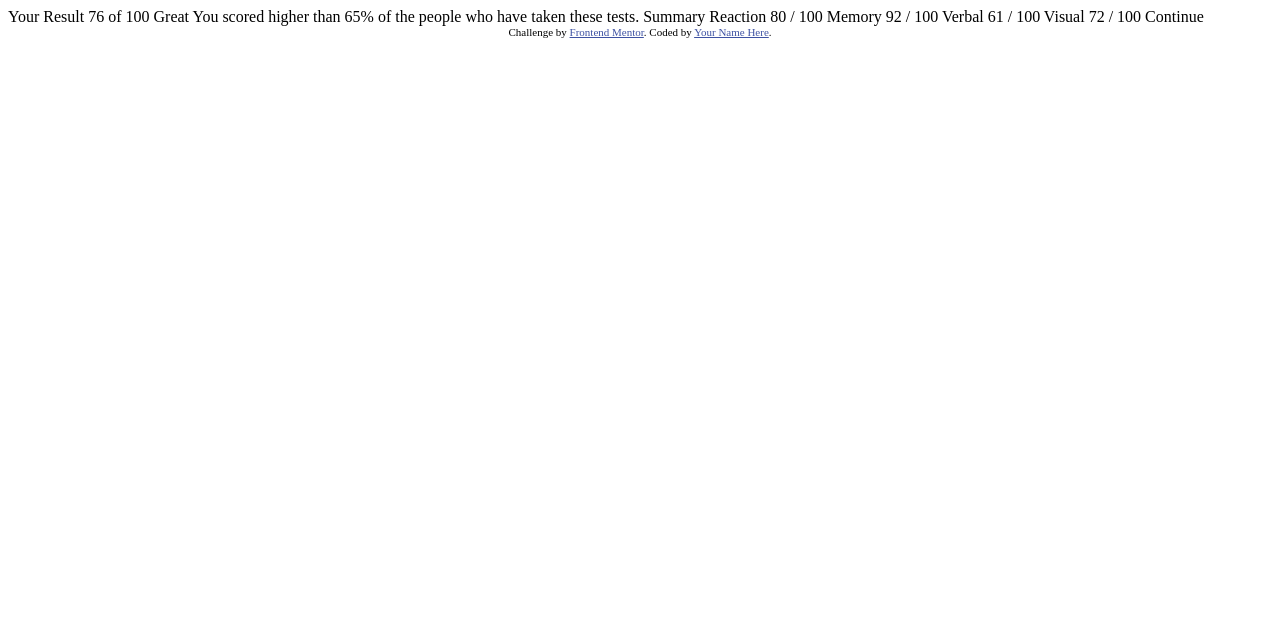
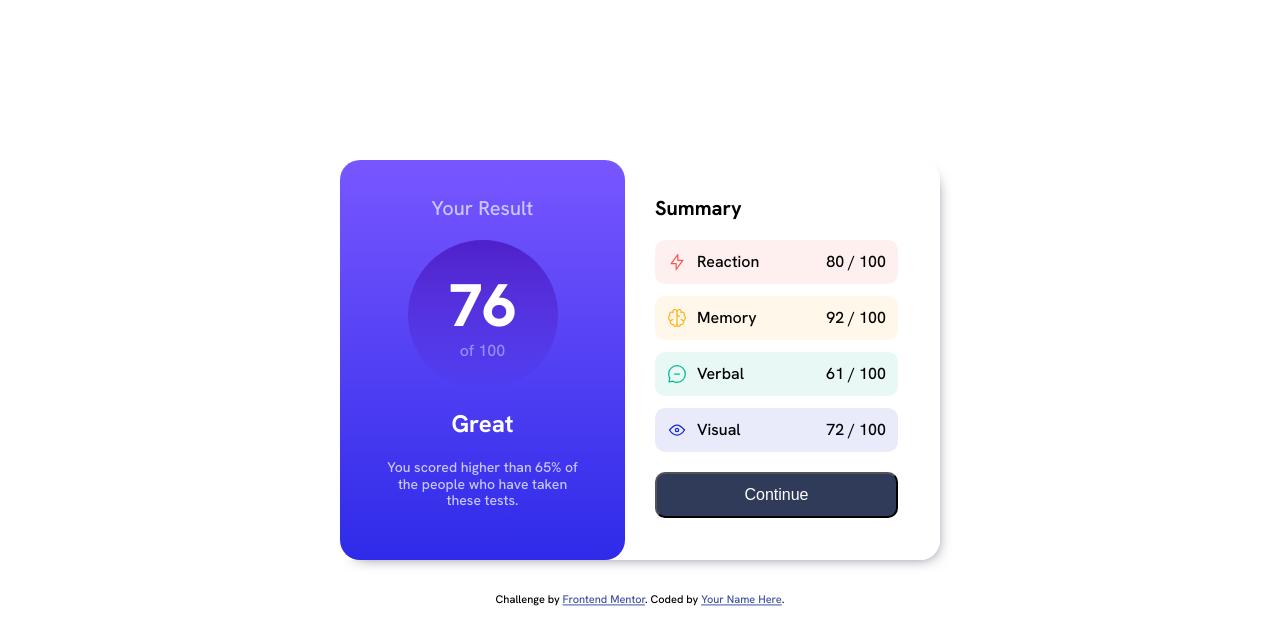
Before and after one commit to Jan-Dyndor/Frontend-Mentor, a plain HTML site: page results-summary-component-main/index.html in a window 1280 px wide. Drawn offline with Linux system fonts and the light colour scheme.

Commit message:
setting desktop version

```diff
--- a/results-summary-component-main/index.html
+++ b/results-summary-component-main/index.html
@@ -1,47 +1,170 @@
 <!DOCTYPE html>
 <html lang="en">
   <head>
-  <meta charset="UTF-8">
-  <meta name="viewport" content="width=device-width, initial-scale=1.0"> <!-- displays site properly based on user's device -->
-
-  <link rel="icon" type="image/png" sizes="32x32" href="./assets/images/favicon-32x32.png">
+    <meta charset="UTF-8" />
+    <meta name="viewport" content="width=device-width, initial-scale=1.0" />
+    <!-- displays site properly based on user's device -->
+    <link rel="preconnect" href="https://fonts.googleapis.com" />
+    <link rel="preconnect" href="https://fonts.gstatic.com" crossorigin />
+    <link
+      href="https://fonts.googleapis.com/css2?family=Hanken+Grotesk:wght@500;700;800&display=swap"
+      rel="stylesheet"
+    />
+    <link
+      rel="icon"
+      type="image/png"
+      sizes="32x32"
+      href="./assets/images/favicon-32x32.png"
+    />
 
     <title>Frontend Mentor | Results summary component</title>
 
     <!-- Feel free to remove these styles or customise in your own stylesheet 👍 -->
     <style>
-    .attribution { font-size: 11px; text-align: center; }
-    .attribution a { color: hsl(228, 45%, 44%); }
+      .attribution {
+        font-size: 11px;
+        text-align: center;
+      }
+      .attribution a {
+        color: hsl(228, 45%, 44%);
+      }
     </style>
+    <link rel="stylesheet" href="./style/style.css" />
   </head>
   <body>
+    <div class="Container">
+      <div class="rightContainer">
+        <p class="header">Your Result</p>
+        <div class="roundScore">
+          <p class="mainScore">76</p>
+          <p class="maxPoints">of 100</p>
+        </div>
+        <div class="textBox">
+          <span class="Great">Great</span>
+          <p class="text">
+            You scored higher than 65% of the people who have taken these tests.
+          </p>
+        </div>
+      </div>
+      <div class="leftContainer">
+        <span class="Summary">Summary</span>
+        <ul class="list">
+          <li class="list1">
+            <div class="iconText">
+              <svg
+                xmlns="http://www.w3.org/2000/svg"
+                width="20"
+                height="20"
+                fill="none"
+                viewBox="0 0 20 20"
+              >
+                <path
+                  stroke="#F55"
+                  stroke-linecap="round"
+                  stroke-linejoin="round"
+                  stroke-width="1.25"
+                  d="M10.833 8.333V2.5l-6.666 9.167h5V17.5l6.666-9.167h-5Z"
+                />
+              </svg>
+              <p>Reaction</p>
+            </div>
+            <p><span class="points">80</span> / 100</p>
+          </li>
+          <li class="list2">
+            <div class="iconText">
+              <svg
+                xmlns="http://www.w3.org/2000/svg"
+                width="20"
+                height="20"
+                fill="none"
+                viewBox="0 0 20 20"
+              >
+                <path
+                  stroke="#FFB21E"
+                  stroke-linecap="round"
+                  stroke-linejoin="round"
+                  stroke-width="1.25"
+                  d="M5.833 11.667a2.5 2.5 0 1 0 .834 4.858"
+                />
+                <path
+                  stroke="#FFB21E"
+                  stroke-linecap="round"
+                  stroke-linejoin="round"
+                  stroke-width="1.25"
+                  d="M3.553 13.004a3.333 3.333 0 0 1-.728-5.53m.025-.067a2.083 2.083 0 0 1 2.983-2.824m.199.054A2.083 2.083 0 1 1 10 3.75v12.917a1.667 1.667 0 0 1-3.333 0M10 5.833a2.5 2.5 0 0 0 2.5 2.5m1.667 3.334a2.5 2.5 0 1 1-.834 4.858"
+                />
+                <path
+                  stroke="#FFB21E"
+                  stroke-linecap="round"
+                  stroke-linejoin="round"
+                  stroke-width="1.25"
+                  d="M16.447 13.004a3.334 3.334 0 0 0 .728-5.53m-.025-.067a2.083 2.083 0 0 0-2.983-2.824M10 3.75a2.085 2.085 0 0 1 2.538-2.033 2.084 2.084 0 0 1 1.43 2.92m-.635 12.03a1.667 1.667 0 0 1-3.333 0"
+                />
+              </svg>
+              <p>Memory</p>
+            </div>
+            <p><span class="points">92</span> / 100</p>
+          </li>
+          <li class="list3">
+            <div class="iconText">
+              <svg
+                xmlns="http://www.w3.org/2000/svg"
+                width="20"
+                height="20"
+                fill="none"
+                viewBox="0 0 20 20"
+              >
+                <path
+                  stroke="#00BB8F"
+                  stroke-linecap="round"
+                  stroke-linejoin="round"
+                  stroke-width="1.25"
+                  d="M7.5 10h5M10 18.333A8.333 8.333 0 1 0 1.667 10c0 1.518.406 2.942 1.115 4.167l-.699 3.75 3.75-.699A8.295 8.295 0 0 0 10 18.333Z"
+                />
+              </svg>
+              <p>Verbal</p>
+            </div>
+            <p><span class="points">61</span> / 100</p>
+          </li>
+          <li class="list4">
+            <div class="iconText">
+              <svg
+                xmlns="http://www.w3.org/2000/svg"
+                width="20"
+                height="20"
+                fill="none"
+                viewBox="0 0 20 20"
+              >
+                <path
+                  stroke="#1125D6"
+                  stroke-linecap="round"
+                  stroke-linejoin="round"
+                  stroke-width="1.25"
+                  d="M10 11.667a1.667 1.667 0 1 0 0-3.334 1.667 1.667 0 0 0 0 3.334Z"
+                />
+                <path
+                  stroke="#1125D6"
+                  stroke-linecap="round"
+                  stroke-linejoin="round"
+                  stroke-width="1.25"
+                  d="M17.5 10c-1.574 2.492-4.402 5-7.5 5s-5.926-2.508-7.5-5C4.416 7.632 6.66 5 10 5s5.584 2.632 7.5 5Z"
+                />
+              </svg>
+              <p>Visual</p>
+            </div>
 
-  Your Result
-  76
-  of 100
-
-  Great
-  You scored higher than 65% of the people who have taken these tests.
-
-  Summary
-
-  Reaction
-  80 / 100
-
-  Memory
-  92 / 100
-
-  Verbal
-  61 / 100
-
-  Visual
-  72 / 100
-
-  Continue
-
+            <p><span class="points">72</span> / 100</p>
+          </li>
+        </ul>
+        <button class="btn">Continue</button>
+      </div>
+    </div>
+    <!--  -->
     <div class="attribution">
-    Challenge by <a href="https://www.frontendmentor.io?ref=challenge" target="_blank">Frontend Mentor</a>.
-    Coded by <a href="#">Your Name Here</a>.
+      Challenge by
+      <a href="https://www.frontendmentor.io?ref=challenge" target="_blank"
+        >Frontend Mentor</a
+      >. Coded by <a href="#">Your Name Here</a>.
     </div>
   </body>
 </html>
--- /dev/null
+++ b/results-summary-component-main/style/style.css
@@ -0,0 +1,169 @@
+html {
+  font-size: 62.5%;
+  /* 10px =1rem */
+}
+
+* {
+  margin: 0;
+  padding: 0;
+  box-sizing: border-box;
+}
+
+body {
+  font-size: 1.6rem;
+  line-height: 1.2;
+  position: relative;
+  font-family: Hanken Grotesk;
+}
+
+.Container {
+  position: absolute;
+  top: 50%;
+  left: 50%;
+  transform: translate(-50%, 40%);
+  display: grid;
+  grid-template-columns: 1fr 1fr;
+  width: 60rem;
+  gap: 3rem;
+  box-shadow: 6px 7px 15px -11px rgba(66, 68, 90, 1);
+  border-bottom-right-radius: 20px;
+  border-top-right-radius: 20px;
+  min-height: 40rem;
+}
+
+.rightContainer {
+  text-align: center;
+  background: linear-gradient(
+    to bottom,
+    hsl(252, 100%, 67%),
+    hsl(241, 81%, 54%)
+  );
+  padding: 3.6rem 4.2rem;
+  border-radius: 20px;
+  display: flex;
+  flex-direction: column;
+  align-items: center;
+  color: #fff;
+  gap: 2rem;
+}
+.header {
+  color: hsl(241, 100%, 89%);
+  font-size: 2rem;
+}
+
+.roundScore {
+  width: 15rem;
+  height: 15rem;
+  background: linear-gradient(
+    to top,
+    hsla(241, 72%, 46%, 0),
+    hsla(256, 72%, 46%, 1)
+  );
+  border-radius: 50%;
+  display: flex;
+  align-items: center;
+  justify-content: center;
+  flex-direction: column;
+}
+
+.mainScore {
+  font-weight: 800;
+  font-size: 6rem;
+}
+
+.maxPoints {
+  color: hsla(241, 100%, 89%, 0.6);
+}
+
+.textBox {
+  display: flex;
+  flex-direction: column;
+  gap: 2rem;
+}
+.Great {
+  font-weight: 700;
+  font-size: 2.4rem;
+}
+
+.text {
+  color: hsl(241, 100%, 89%);
+  font-size: 1.4rem;
+}
+/* ! LEFT container */
+.leftContainer {
+  border-radius: 20px;
+  color: black;
+  background-color: hsl(0, 0%, 100%);
+  display: flex;
+  align-items: flex-start;
+  flex-direction: column;
+  padding: 3.6rem 4.2rem 0 0;
+  gap: 2rem;
+  border-top-right-radius: 20px;
+}
+
+.Summary {
+  font-weight: 600;
+  font-size: 2rem;
+}
+
+.list {
+  list-style: none;
+  display: flex;
+  flex-direction: column;
+  gap: 1.2rem;
+  width: 100%;
+}
+.list1,
+.list2,
+.list3,
+.list4 {
+  display: flex;
+  justify-content: space-between;
+  padding: 1.2rem 1.2rem;
+  border-radius: 10px;
+}
+.list1 {
+  background-color: hsla(0, 100%, 67%, 0.09);
+  width: auto;
+}
+
+.list2 {
+  background-color: hsla(39, 100%, 56%, 0.09);
+}
+
+.list3 {
+  background-color: hsla(166, 100%, 37%, 0.09);
+}
+.list4 {
+  background-color: hsla(234, 85%, 45%, 0.09);
+}
+
+.iconText {
+  display: flex;
+  width: 10rem;
+  gap: 1rem;
+}
+
+.btn {
+  width: 100%;
+  padding: 1.2rem 2.4rem;
+  border-radius: 10px;
+  color: hsl(0, 0%, 100%);
+  background-color: hsl(224, 30%, 27%);
+  font-size: 1.6rem;
+  cursor: pointer;
+  transition: 0.2s all;
+}
+
+.btn:hover {
+  box-shadow: 6px 7px 15px -11px rgba(66, 68, 90, 1);
+  scale: 1.01;
+}
+/*  */
+.attribution {
+  position: absolute;
+  top: 60rem;
+  left: 50%;
+  transform: translate(-50%, -50%);
+}
```
Lines whose indentation alone changed are shown as unchanged.
